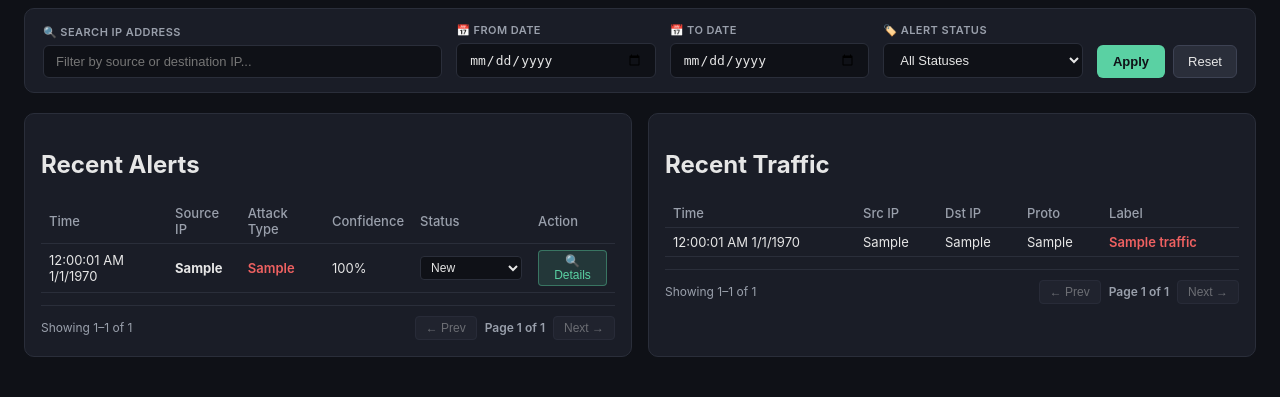
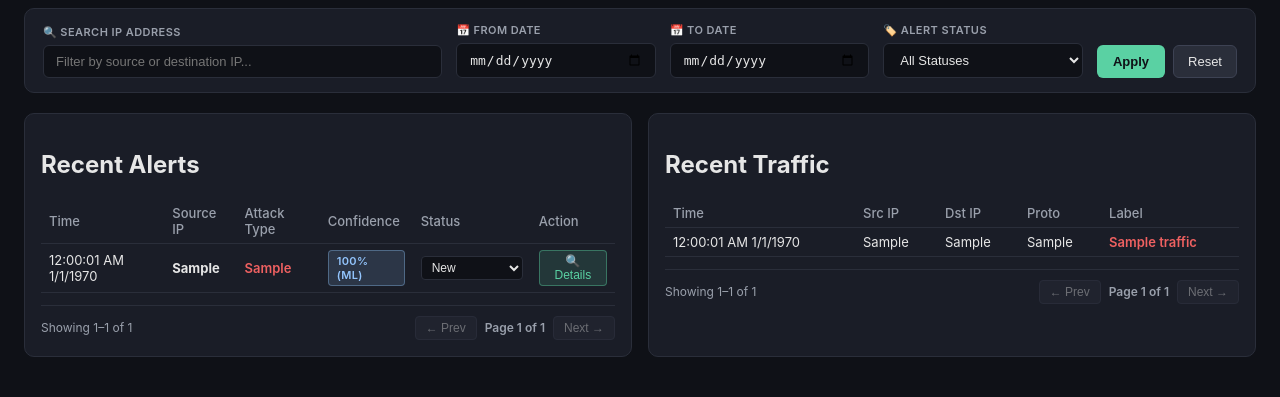
Before and after one commit to AbhishekBRajpurohit/network_intrusion_detection_system, a Flask app: page / in a window 1280 px wide. Shown: the part 469-866 px from the top of the page. Run offline with Flask 3, Linux system fonts and the light colour scheme; the visitor is signed in with stand-in values (Sample User, id 1); tables that the repository leaves empty hold one stand-in row (values such as "Sample post").

Commit message:
fix: distinguish rule detections from ML probabilities

```diff
--- a/static/css/style.css
+++ b/static/css/style.css
@@ -348,3 +348,25 @@ th {
   color: #9aa0ac;
   width: 140px;
 }
+
+.badge-source {
+  display: inline-block;
+  padding: 3px 8px;
+  border-radius: 4px;
+  font-size: 11px;
+  font-weight: 600;
+  letter-spacing: 0.03em;
+  text-transform: uppercase;
+}
+
+.badge-rule {
+  background: rgba(114, 226, 196, 0.15);
+  color: #72e2c4;
+  border: 1px solid rgba(114, 226, 196, 0.35);
+}
+
+.badge-ml {
+  background: rgba(147, 197, 253, 0.15);
+  color: #93c5fd;
+  border: 1px solid rgba(147, 197, 253, 0.35);
+}
--- a/static/js/dashboard.js
+++ b/static/js/dashboard.js
@@ -145,12 +145,18 @@ async function refreshAlerts() {
       tbody.innerHTML = rows.map(a => {
         const status = a.status || 'New';
         const statusClass = `status-${status.toLowerCase()}`;
+        const isRule = (a.source || '').toLowerCase() === 'rule';
+        const confDisplay = isRule
+          ? '<span class="badge-source badge-rule" title="Deterministic Rule Match">Rule Match</span>'
+          : (a.confidence != null
+              ? `<span class="badge-source badge-ml" title="Machine Learning Probability">${(a.confidence * 100).toFixed(0)}% (ML)</span>`
+              : '—');
         return `
           <tr data-alert-id="${a.id}">
             <td>${fmtTime(a.timestamp)}</td>
             <td><strong>${escapeHtml(a.src_ip || '—')}</strong></td>
             <td class="label-attack">${escapeHtml(a.attack_type || 'unknown')}</td>
-            <td>${a.confidence != null ? (a.confidence * 100).toFixed(0) + '%' : '—'}</td>
+            <td>${confDisplay}</td>
             <td>
               <select class="status-dropdown ${statusClass}" data-alert-id="${a.id}" aria-label="Alert Status">
                 <option value="New" ${status === 'New' ? 'selected' : ''}>New</option>
@@ -298,12 +304,14 @@ function showModal(alertData) {
     feats.avg_packet_len != null ? Math.round(feats.avg_packet_len) : '—';
 
   // Metadata
+  const isRule = (alertData.source || '').toLowerCase() === 'rule';
   document.getElementById('m-id').textContent = alertData.id || '—';
   document.getElementById('m-src-ip').textContent = alertData.src_ip || '—';
-  document.getElementById('m-source').textContent = (alertData.source || 'rule').toUpperCase();
+  document.getElementById('m-source').textContent = isRule ? 'RULE (Deterministic)' : 'MACHINE LEARNING';
   document.getElementById('m-severity').textContent = (alertData.severity || 'high').toUpperCase();
-  document.getElementById('m-confidence').textContent =
-    alertData.confidence != null ? (alertData.confidence * 100).toFixed(1) + '%' : '—';
+  document.getElementById('m-confidence').textContent = isRule
+    ? 'Rule Match (Deterministic threshold, not probabilistic)'
+    : (alertData.confidence != null ? (alertData.confidence * 100).toFixed(1) + '% (ML probability)' : '—');
   document.getElementById('m-blocked').textContent = alertData.blocked ? 'Yes (Firewall Block Rule Added)' : 'No (Alert Only)';
   document.getElementById('m-time').textContent = fmtTime(alertData.timestamp);
 
```
Also changed, not shown: sniffer.py (+16 -5 lines), utils/notifications.py (+7 -1 lines).
